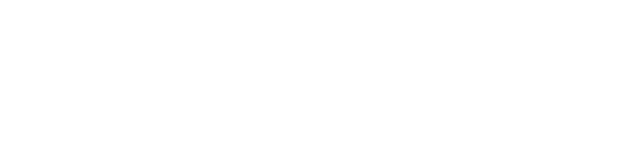
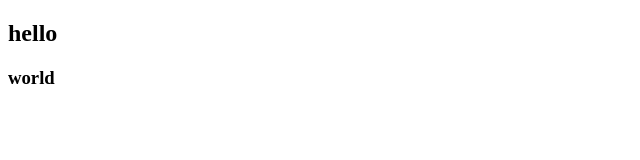
Before and after one commit to vadimchaikin/JS9_test, a plain HTML site: page index.html in a window 1280 px wide. Shown: the whole page, without its empty margins (0-640 px from the left). Drawn offline with Linux system fonts and the light colour scheme.

Commit message:
added h2 & h3

```diff
--- a/index.html
+++ b/index.html
@@ -6,6 +6,8 @@
     <title>Document</title>
 </head>
 <body>
+    <h2>hello</h2>
+    <h3>world</h3>
 
 
 </body>
```
